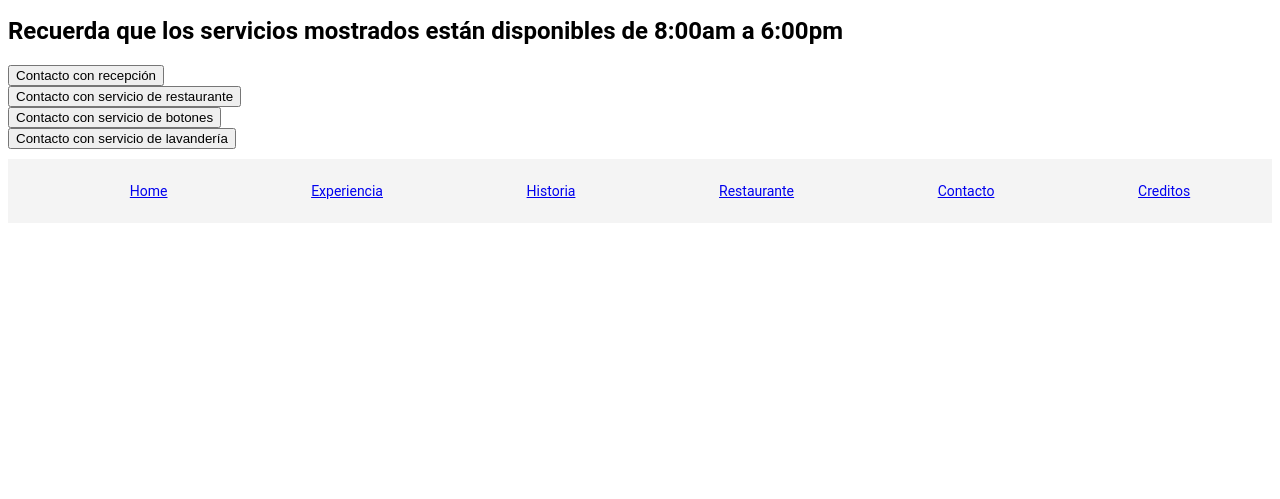
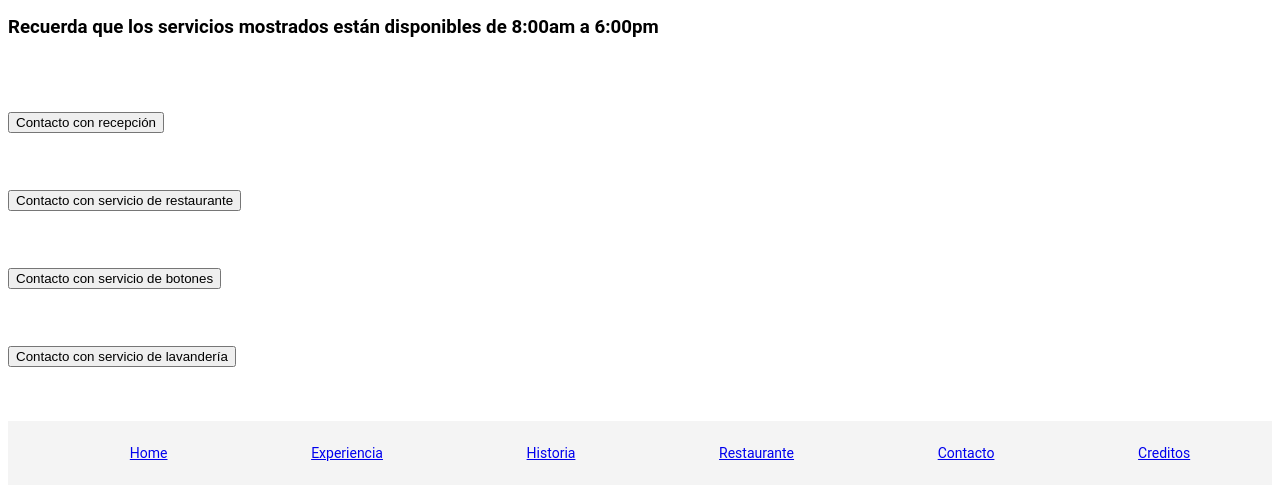
Before and after one commit to MateoTG01/App_AplicacionesMoviles, a plain HTML site: page contacto.html in a window 1280 px wide. Shown: the part 111-610 px from the top of the page. Drawn offline with Linux system fonts and the light colour scheme.

Commit message:
contacto.html terminada

```diff
--- a/contacto.html
+++ b/contacto.html
@@ -6,26 +6,33 @@
 	<meta name="viewport" content="width=device-width, initial-scale=1.0">
 	<title>Contacto - Mi e-Xperiencia</title>
 	<link rel="stylesheet" href="css/styles.css">
+	<style>
+		form{font-size: 30px; font-style: bold;}
+	</style>
 </head>
 
 <body>
 	<div class="header">
   		<img src="img/logo.png" alt="logo" />
 	</div>
-	<h2>Recuerda que los servicios mostrados están disponibles de 8:00am a 6:00pm</h2>
-
-	<form action="https://api.whatsapp.com/send?phone=++573137655713&text=Deseo%20contactar%20con%20recepci%C3%B3n">
+	<h3>Recuerda que los servicios mostrados están disponibles de 8:00am a 6:00pm</h3>
+	<h1></h1>
+	<form action="https://api.whatsapp.com/send?phone=+573137655713&text=Deseo%20contactar%20con%20recepci%C3%B3n">
         <input type="submit" value="Contacto con recepción" />
 	</form>
-	<form action="https://api.whatsapp.com/send?phone=++573137655713&text=Deseo%20contactar%20con%20el%20servicio%20de%20restaurante">
+	<h1></h1>
+	<form action="https://api.whatsapp.com/send?phone=+573137655713&text=Deseo%20contactar%20con%20el%20servicio%20de%20restaurante">
         <input type="submit" value="Contacto con servicio de restaurante" />
 	</form>
-	<form action="https://api.whatsapp.com/send?phone=++573137655713&text=Deseo%20contactar%20con%20servicio%20de%20botones">
+	<h1></h1>
+	<form action="https://api.whatsapp.com/send?phone=+573137655713&text=Deseo%20contactar%20con%20servicio%20de%20botones">
         <input type="submit" value="Contacto con servicio de botones" />
 	</form>
-	<form action="https://api.whatsapp.com/send?phone=++573137655713&text=Deseo%20contactar%20con%20servicio%20de%20lavander%C3%ADa">
+	<h1></h1>
+	<form action="https://api.whatsapp.com/send?phone=+573137655713&text=Deseo%20contactar%20con%20servicio%20de%20lavander%C3%ADa">
         <input type="submit" value="Contacto con servicio de lavandería" />
 	</form>
+	<h1></h1>
 
 	<script src="js/app.js"></script>
 </body>
```
